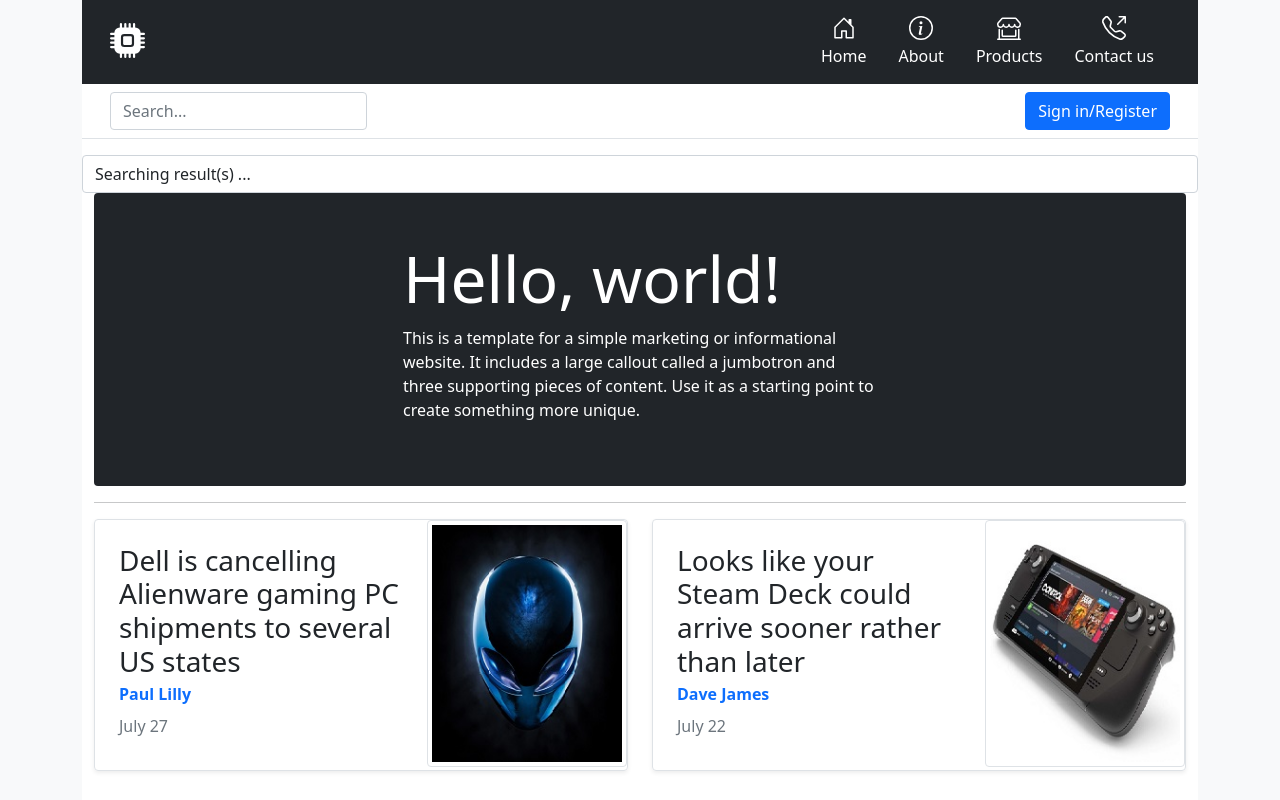
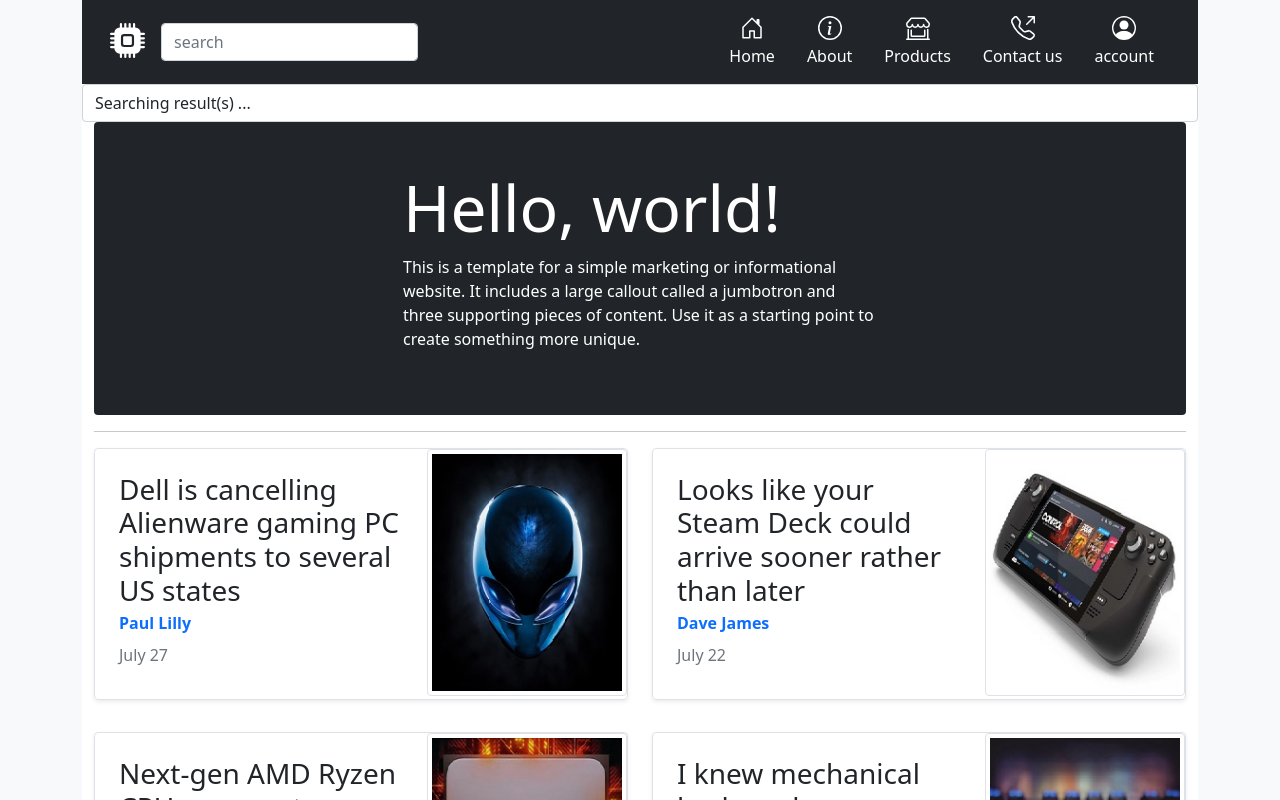
Before and after one commit to TanPhan1112/project2650, a React (Create React App) app in the folder frontend/: page / in a window 1280 px wide. Shown: the top 800 px of the page. Built offline with nearby package versions, Linux system fonts and the light colour scheme; what @feathersjs/feathers, @feathersjs/rest-client would draw is missing.

Commit message:
Changed navbar layout

```diff
--- a/frontend/src/App.tsx
+++ b/frontend/src/App.tsx
@@ -1,10 +1,12 @@
-import React, { ReactNode } from 'react';
+import React, { ReactNode, Suspense  } from 'react';
 import { useState, FormEvent } from 'react';
 import { Paginated } from '@feathersjs/feathers';
 import client from './feathers';
 import ReactGA from 'react-ga';
 import { createBrowserHistory } from 'history';
 // import './App.css';
+import logo from './logo.svg';
+import { useTranslation, withTranslation, WithTranslation, Trans } from 'react-i18next';
 
 import {
     // BrowserRouter as Router,
@@ -46,7 +48,9 @@
     ReactGA.pageview(location.pathname); // Record a pageview for the given page
 });
 
-function App() {
+
+function Main() {
+    const { t, i18n } = useTranslation();
     const [search, setSearch] = useState("");
     const [errorMessage, setErrorMessage] = useState("Searching result(s) ...");
     const [allProducts, setAllProducts] = useState<Array<Product>>([]);
@@ -117,12 +121,16 @@
                         <div className="px-3 py-2 bg-dark text-white">
                             <div className="container">
                                 <div className="d-flex flex-wrap align-items-center justify-content-center justify-content-lg-start">
-                                    <a href="/" className="d-flex align-items-center my-2 my-lg-0 me-lg-auto text-white text-decoration-none">
+                                    <a href="/" className="d-flex align-items-center my-2 my-lg-0 text-white text-decoration-none me-3">
                                         <svg xmlns="http://www.w3.org/2000/svg" width="35" height="35" fill="currentColor" className="bi bi-cpu-fill d-block mx-auto mb-1" viewBox="0 0 16 16">
                                             <path d="M6.5 6a.5.5 0 0 0-.5.5v3a.5.5 0 0 0 .5.5h3a.5.5 0 0 0 .5-.5v-3a.5.5 0 0 0-.5-.5h-3z" />
                                             <path d="M5.5.5a.5.5 0 0 0-1 0V2A2.5 2.5 0 0 0 2 4.5H.5a.5.5 0 0 0 0 1H2v1H.5a.5.5 0 0 0 0 1H2v1H.5a.5.5 0 0 0 0 1H2v1H.5a.5.5 0 0 0 0 1H2A2.5 2.5 0 0 0 4.5 14v1.5a.5.5 0 0 0 1 0V14h1v1.5a.5.5 0 0 0 1 0V14h1v1.5a.5.5 0 0 0 1 0V14h1v1.5a.5.5 0 0 0 1 0V14a2.5 2.5 0 0 0 2.5-2.5h1.5a.5.5 0 0 0 0-1H14v-1h1.5a.5.5 0 0 0 0-1H14v-1h1.5a.5.5 0 0 0 0-1H14v-1h1.5a.5.5 0 0 0 0-1H14A2.5 2.5 0 0 0 11.5 2V.5a.5.5 0 0 0-1 0V2h-1V.5a.5.5 0 0 0-1 0V2h-1V.5a.5.5 0 0 0-1 0V2h-1V.5zm1 4.5h3A1.5 1.5 0 0 1 11 6.5v3A1.5 1.5 0 0 1 9.5 11h-3A1.5 1.5 0 0 1 5 9.5v-3A1.5 1.5 0 0 1 6.5 5z" />
                                         </svg>
                                     </a>
+
+                                    <form className="col-12 col-lg-auto mb-2 mb-lg-0 me-lg-auto" onSubmit={handleSearch} noValidate>
+                                        <input type="search" className="form-control" placeholder={t('search')} aria-label="Search" name="search" value={search} required onChange={e => setSearch(e.target.value)} />
+                                    </form>
 
                                     <ul className="nav col-12 col-lg-auto my-2 justify-content-center my-md-0 text-small">
                                         <li>
@@ -130,7 +138,7 @@
                                                 <svg xmlns="http://www.w3.org/2000/svg" width="24" height="24" fill="currentColor" className="bi bi-house-door d-block mx-auto mb-1" viewBox="0 0 16 16">
                                                     <path d="M8.354 1.146a.5.5 0 0 0-.708 0l-6 6A.5.5 0 0 0 1.5 7.5v7a.5.5 0 0 0 .5.5h4.5a.5.5 0 0 0 .5-.5v-4h2v4a.5.5 0 0 0 .5.5H14a.5.5 0 0 0 .5-.5v-7a.5.5 0 0 0-.146-.354L13 5.793V2.5a.5.5 0 0 0-.5-.5h-1a.5.5 0 0 0-.5.5v1.293L8.354 1.146zM2.5 14V7.707l5.5-5.5 5.5 5.5V14H10v-4a.5.5 0 0 0-.5-.5h-3a.5.5 0 0 0-.5.5v4H2.5z" />
                                                 </svg>
-                                                Home</a>
+                                                {t('nav1')}</a>
                                         </li>
                                         <li>
                                             <a href="/About" className="nav-link text-white">
@@ -138,35 +146,32 @@
                                                     <path d="M8 15A7 7 0 1 1 8 1a7 7 0 0 1 0 14zm0 1A8 8 0 1 0 8 0a8 8 0 0 0 0 16z" />
                                                     <path d="m8.93 6.588-2.29.287-.082.38.45.083c.294.07.352.176.288.469l-.738 3.468c-.194.897.105 1.319.808 1.319.545 0 1.178-.252 1.465-.598l.088-.416c-.2.176-.492.246-.686.246-.275 0-.375-.193-.304-.533L8.93 6.588zM9 4.5a1 1 0 1 1-2 0 1 1 0 0 1 2 0z" />
                                                 </svg>
-                                                About</a>
+                                                {t('nav2')}</a>
                                         </li>
                                         <li>
                                             <a href="/products-list" className="nav-link text-white">
                                                 <svg xmlns="http://www.w3.org/2000/svg" width="24" height="24" fill="currentColor" className="bi bi-shop-window d-block mx-auto mb-1" viewBox="0 0 16 16">
                                                     <path d="M2.97 1.35A1 1 0 0 1 3.73 1h8.54a1 1 0 0 1 .76.35l2.609 3.044A1.5 1.5 0 0 1 16 5.37v.255a2.375 2.375 0 0 1-4.25 1.458A2.371 2.371 0 0 1 9.875 8 2.37 2.37 0 0 1 8 7.083 2.37 2.37 0 0 1 6.125 8a2.37 2.37 0 0 1-1.875-.917A2.375 2.375 0 0 1 0 5.625V5.37a1.5 1.5 0 0 1 .361-.976l2.61-3.045zm1.78 4.275a1.375 1.375 0 0 0 2.75 0 .5.5 0 0 1 1 0 1.375 1.375 0 0 0 2.75 0 .5.5 0 0 1 1 0 1.375 1.375 0 1 0 2.75 0V5.37a.5.5 0 0 0-.12-.325L12.27 2H3.73L1.12 5.045A.5.5 0 0 0 1 5.37v.255a1.375 1.375 0 0 0 2.75 0 .5.5 0 0 1 1 0zM1.5 8.5A.5.5 0 0 1 2 9v6h12V9a.5.5 0 0 1 1 0v6h.5a.5.5 0 0 1 0 1H.5a.5.5 0 0 1 0-1H1V9a.5.5 0 0 1 .5-.5zm2 .5a.5.5 0 0 1 .5.5V13h8V9.5a.5.5 0 0 1 1 0V13a1 1 0 0 1-1 1H4a1 1 0 0 1-1-1V9.5a.5.5 0 0 1 .5-.5z" />
                                                 </svg>
-                                                Products</a>
+                                                {t('nav3')}
+                                            </a>
                                         </li>
                                         <li>
                                             <a href="/Contact" className="nav-link text-white">
                                                 <svg xmlns="http://www.w3.org/2000/svg" width="24" height="24" fill="currentColor" className="bi bi-telephone-outbound d-block mx-auto mb-1" viewBox="0 0 16 16">
                                                     <path d="M3.654 1.328a.678.678 0 0 0-1.015-.063L1.605 2.3c-.483.484-.661 1.169-.45 1.77a17.568 17.568 0 0 0 4.168 6.608 17.569 17.569 0 0 0 6.608 4.168c.601.211 1.286.033 1.77-.45l1.034-1.034a.678.678 0 0 0-.063-1.015l-2.307-1.794a.678.678 0 0 0-.58-.122l-2.19.547a1.745 1.745 0 0 1-1.657-.459L5.482 8.062a1.745 1.745 0 0 1-.46-1.657l.548-2.19a.678.678 0 0 0-.122-.58L3.654 1.328zM1.884.511a1.745 1.745 0 0 1 2.612.163L6.29 2.98c.329.423.445.974.315 1.494l-.547 2.19a.678.678 0 0 0 .178.643l2.457 2.457a.678.678 0 0 0 .644.178l2.189-.547a1.745 1.745 0 0 1 1.494.315l2.306 1.794c.829.645.905 1.87.163 2.611l-1.034 1.034c-.74.74-1.846 1.065-2.877.702a18.634 18.634 0 0 1-7.01-4.42 18.634 18.634 0 0 1-4.42-7.009c-.362-1.03-.037-2.137.703-2.877L1.885.511zM11 .5a.5.5 0 0 1 .5-.5h4a.5.5 0 0 1 .5.5v4a.5.5 0 0 1-1 0V1.707l-4.146 4.147a.5.5 0 0 1-.708-.708L14.293 1H11.5a.5.5 0 0 1-.5-.5z" />
                                                 </svg>
-                                                Contact us</a>
+                                                {t('nav4')}</a>
+                                        </li>
+                                        <li>
+                                            <a href="/Account" className="nav-link text-white">
+                                                <svg xmlns="http://www.w3.org/2000/svg" width="24" height="24" fill="currentColor" className="bi bi-person-circle d-block mx-auto mb-1" viewBox="0 0 16 16">
+                                                    <path d="M11 6a3 3 0 1 1-6 0 3 3 0 0 1 6 0z"/>
+                                                    <path fill-rule="evenodd" d="M0 8a8 8 0 1 1 16 0A8 8 0 0 1 0 8zm8-7a7 7 0 0 0-5.468 11.37C3.242 11.226 4.805 10 8 10s4.757 1.225 5.468 2.37A7 7 0 0 0 8 1z"/>
+                                                </svg>
+                                            {t('account')}</a>
                                         </li>
                                     </ul>
-                                </div>
-                            </div>
-                        </div>
-
-                        <div className="px-3 py-2 border-bottom mb-3">
-                            <div className="container d-flex flex-wrap justify-content-center">
-                                <form className="col-12 col-lg-auto mb-2 mb-lg-0 me-lg-auto" onSubmit={handleSearch} noValidate>
-                                    <input type="search" className="form-control" placeholder="Search..." aria-label="Search" name="search" value={search} required onChange={e => setSearch(e.target.value)} />
-                                </form>
-
-                                <div className="text-end">
-                                    <a href="/Account" className="btn btn-primary" role="button">Sign in/Register</a>
                                 </div>
                             </div>
                         </div>
@@ -206,6 +211,12 @@
                     <Route path="/products-list">
                         <Products />
                     </Route>
+                    <Route path="/en">
+                        <Home />
+                    </Route>
+                    <Route path="/vi">
+                        <Home />
+                    </Route>
                     <Route path="/">
                         <Home />
                     </Route>
@@ -227,12 +238,16 @@
                         <div className="px-3 py-2 bg-dark text-white">
                             <div className="container">
                                 <div className="d-flex flex-wrap align-items-center justify-content-center justify-content-lg-start">
-                                    <a href="/" className="d-flex align-items-center my-2 my-lg-0 me-lg-auto text-white text-decoration-none">
+                                    <a href="/" className="d-flex align-items-center my-2 my-lg-0 me-3 text-white text-decoration-none">
                                         <svg xmlns="http://www.w3.org/2000/svg" width="35" height="35" fill="currentColor" className="bi bi-cpu-fill d-block mx-auto mb-1" viewBox="0 0 16 16">
                                             <path d="M6.5 6a.5.5 0 0 0-.5.5v3a.5.5 0 0 0 .5.5h3a.5.5 0 0 0 .5-.5v-3a.5.5 0 0 0-.5-.5h-3z" />
                                             <path d="M5.5.5a.5.5 0 0 0-1 0V2A2.5 2.5 0 0 0 2 4.5H.5a.5.5 0 0 0 0 1H2v1H.5a.5.5 0 0 0 0 1H2v1H.5a.5.5 0 0 0 0 1H2v1H.5a.5.5 0 0 0 0 1H2A2.5 2.5 0 0 0 4.5 14v1.5a.5.5 0 0 0 1 0V14h1v1.5a.5.5 0 0 0 1 0V14h1v1.5a.5.5 0 0 0 1 0V14h1v1.5a.5.5 0 0 0 1 0V14a2.5 2.5 0 0 0 2.5-2.5h1.5a.5.5 0 0 0 0-1H14v-1h1.5a.5.5 0 0 0 0-1H14v-1h1.5a.5.5 0 0 0 0-1H14v-1h1.5a.5.5 0 0 0 0-1H14A2.5 2.5 0 0 0 11.5 2V.5a.5.5 0 0 0-1 0V2h-1V.5a.5.5 0 0 0-1 0V2h-1V.5a.5.5 0 0 0-1 0V2h-1V.5zm1 4.5h3A1.5 1.5 0 0 1 11 6.5v3A1.5 1.5 0 0 1 9.5 11h-3A1.5 1.5 0 0 1 5 9.5v-3A1.5 1.5 0 0 1 6.5 5z" />
                                         </svg>
                                     </a>
+
+                                    <form className="col-12 col-lg-auto mb-2 mb-lg-0 me-lg-auto" onSubmit={handleSearch} noValidate>
+                                        <input type="search" className="form-control" placeholder={t('search')} aria-label="Search" name="search" value={search} required onChange={e => setSearch(e.target.value)} />
+                                    </form>
 
                                     <ul className="nav col-12 col-lg-auto my-2 justify-content-center my-md-0 text-small">
                                         <li>
@@ -264,19 +279,15 @@
                                                 </svg>
                                                 Contact us</a>
                                         </li>
+                                        <li>
+                                            <a href="/Account" className="nav-link text-white">
+                                                <svg xmlns="http://www.w3.org/2000/svg" width="24" height="24" fill="currentColor" className="bi bi-person-circle d-block mx-auto mb-1" viewBox="0 0 16 16">
+                                                    <path d="M11 6a3 3 0 1 1-6 0 3 3 0 0 1 6 0z"/>
+                                                    <path fill-rule="evenodd" d="M0 8a8 8 0 1 1 16 0A8 8 0 0 1 0 8zm8-7a7 7 0 0 0-5.468 11.37C3.242 11.226 4.805 10 8 10s4.757 1.225 5.468 2.37A7 7 0 0 0 8 1z"/>
+                                                </svg>
+                                            {t('account')}</a>
+                                        </li>
                                     </ul>
-                                </div>
-                            </div>
-                        </div>
-
-                        <div className="px-3 py-2 border-bottom mb-3">
-                            <div className="container d-flex flex-wrap justify-content-center">
-                                <form className="col-12 col-lg-auto mb-2 mb-lg-0 me-lg-auto" onSubmit={handleSearch} noValidate>
-                                    <input type="search" className="form-control" placeholder="Search..." aria-label="Search" name="search" value={search} required onChange={e => setSearch(e.target.value)} />
-                                </form>
-
-                                <div className="text-end">
-                                    <a href="/Account" className="btn btn-primary" role="button">Sign in/Register</a>
                                 </div>
                             </div>
                         </div>
@@ -310,4 +321,23 @@
     }
 }
 
+// loading component for suspense fallback
+const Loader = () => (
+  <div className="App">
+    <img src={logo} className="App-logo" alt="logo" />
+    <div>loading...</div>
+  </div>
+);
+
+
+
+function App() {
+  return (
+    <Suspense fallback={<Loader />}>
+      <Main />
+    </Suspense>
+  );
+}
+
+
 export default App;
```
